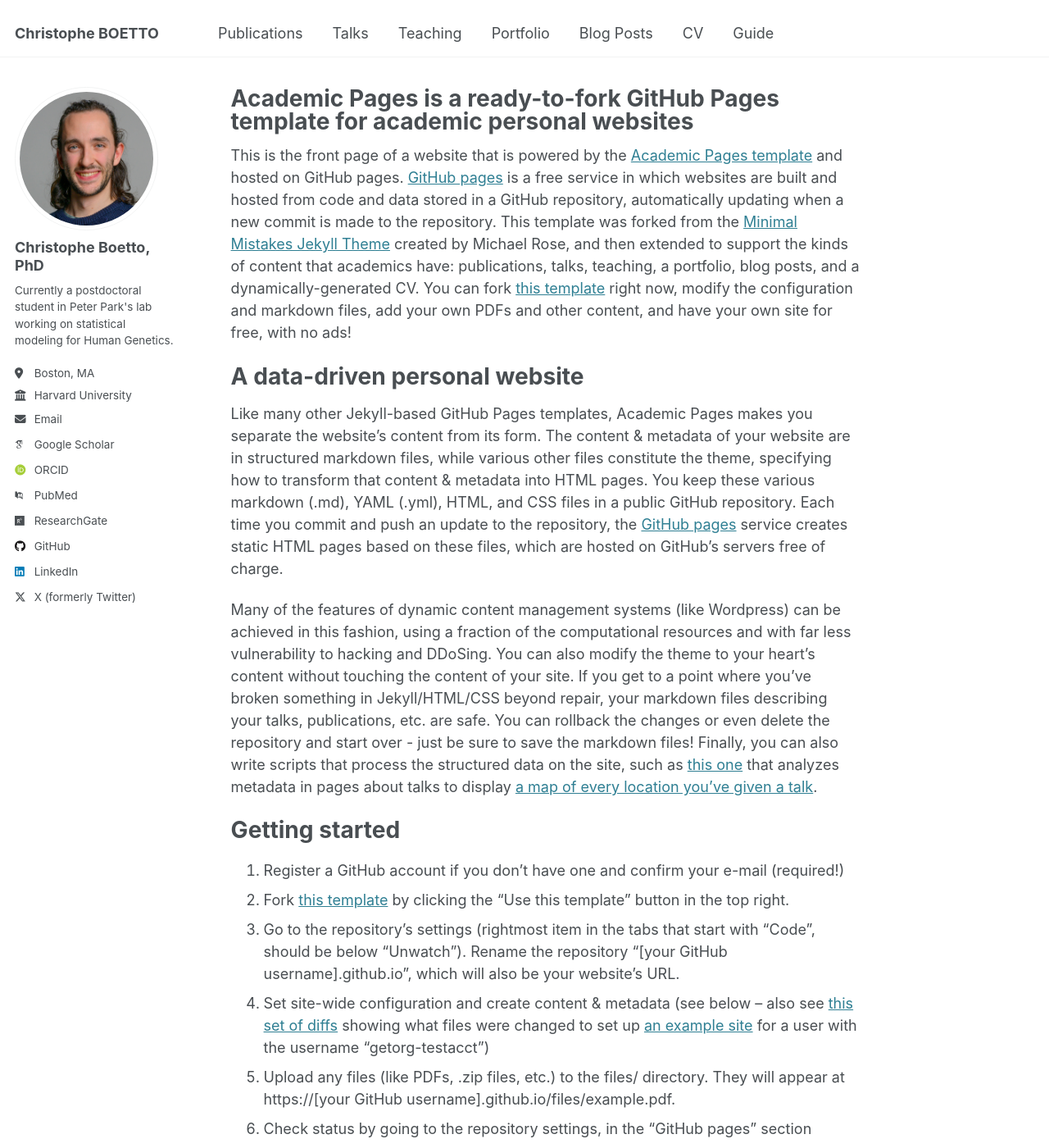
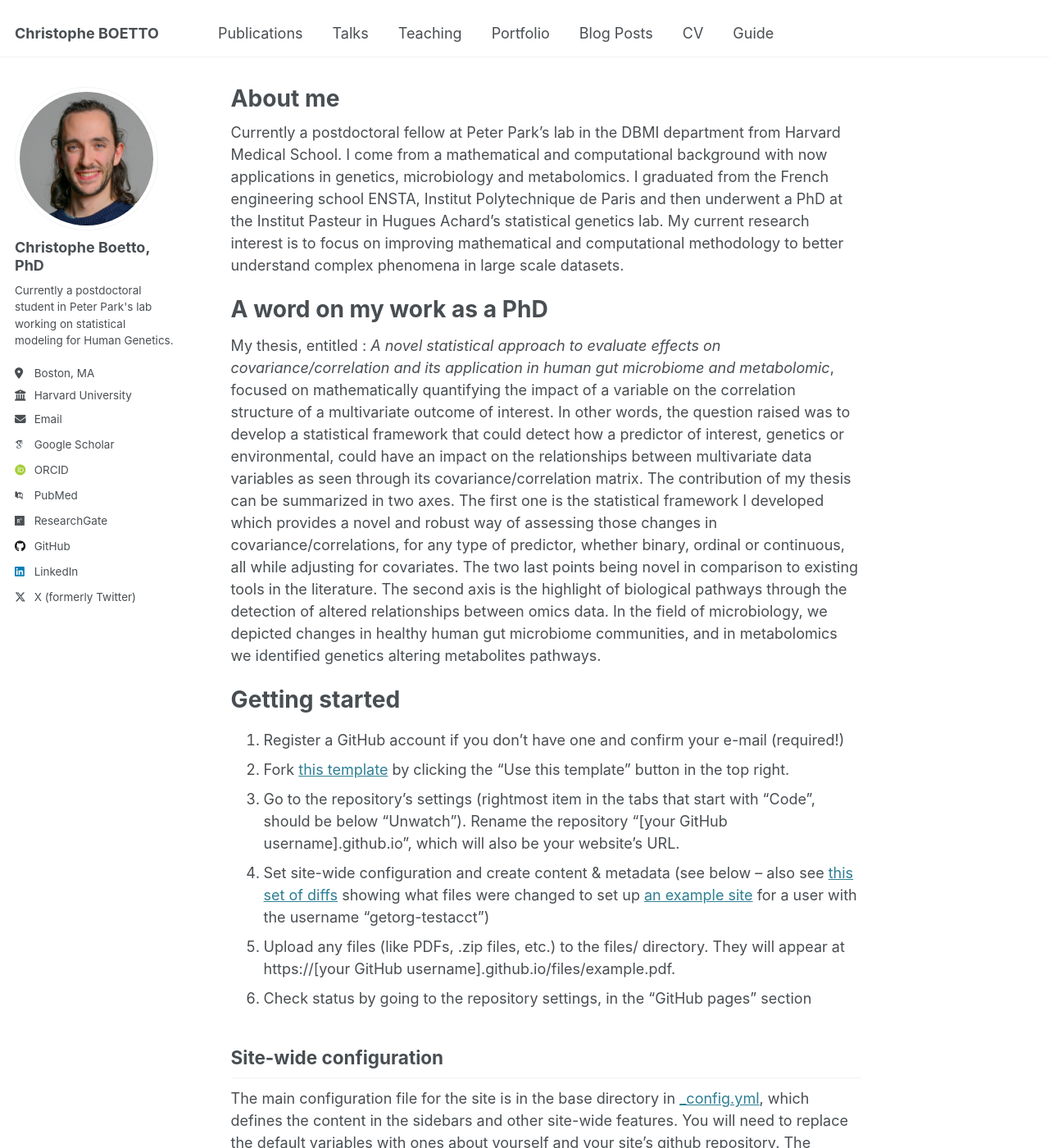
Before and after one commit to christopheboetto/website, a Jekyll site: the page built from _pages/about.md, in a window 1280 px wide and 1400 px high. Shown: the whole window at 82% size. Built offline with Jekyll 4.4.1, drawn with Linux system fonts in a browser that asks for light colours; some web fonts are replaced.

Commit message:
Update about.md

```diff
--- a/_pages/about.md
+++ b/_pages/about.md
@@ -1,19 +1,18 @@
 ---
 permalink: /
-title: "Academic Pages is a ready-to-fork GitHub Pages template for academic personal websites"
+title: "About me"
 author_profile: true
 redirect_from:
   - /about/
   - /about.html
 ---
 
-This is the front page of a website that is powered by the [Academic Pages template](https://github.com/academicpages/academicpages.github.io) and hosted on GitHub pages. [GitHub pages](https://pages.github.com) is a free service in which websites are built and hosted from code and data stored in a GitHub repository, automatically updating when a new commit is made to the repository. This template was forked from the [Minimal Mistakes Jekyll Theme](https://mmistakes.github.io/minimal-mistakes/) created by Michael Rose, and then extended to support the kinds of content that academics have: publications, talks, teaching, a portfolio, blog posts, and a dynamically-generated CV. You can fork [this template](https://github.com/academicpages/academicpages.github.io) right now, modify the configuration and markdown files, add your own PDFs and other content, and have your own site for free, with no ads!
+Currently a postdoctoral fellow at Peter Park’s lab in the DBMI department from Harvard Medical School. I come from a mathematical and computational background with now applications in genetics, microbiology and metabolomics. I graduated from the French engineering school ENSTA, Institut Polytechnique de Paris and then underwent a PhD at the Institut Pasteur in Hugues Achard's statistical genetics lab. My current research interest is to focus on improving mathematical and computational methodology to better understand complex phenomena in large scale datasets.
 
-A data-driven personal website
+A word on my work as a PhD
 ======
-Like many other Jekyll-based GitHub Pages templates, Academic Pages makes you separate the website's content from its form. The content & metadata of your website are in structured markdown files, while various other files constitute the theme, specifying how to transform that content & metadata into HTML pages. You keep these various markdown (.md), YAML (.yml), HTML, and CSS files in a public GitHub repository. Each time you commit and push an update to the repository, the [GitHub pages](https://pages.github.com/) service creates static HTML pages based on these files, which are hosted on GitHub's servers free of charge.
+My thesis, entitled : *A novel statistical approach to evaluate effects on covariance/correlation and its application in human gut microbiome and metabolomic*, focused on mathematically quantifying the impact of a variable on the correlation structure of a multivariate outcome of interest. In other words, the question raised was to develop a statistical framework that could detect how a predictor of interest, genetics or environmental, could have an impact on the relationships between multivariate data variables as seen through its covariance/correlation matrix. The contribution of my thesis can be summarized in two axes. The first one is the statistical framework I developed which provides a novel and robust way of assessing those changes in covariance/correlations, for any type of predictor, whether binary, ordinal or continuous, all while adjusting for covariates. The two last points being novel in comparison to existing tools in the literature. The second axis is the highlight of biological pathways through the detection of altered relationships between omics data. In the field of microbiology, we depicted changes in healthy human gut microbiome communities, and in metabolomics we identified genetics altering metabolites pathways.
 
-Many of the features of dynamic content management systems (like Wordpress) can be achieved in this fashion, using a fraction of the computational resources and with far less vulnerability to hacking and DDoSing. You can also modify the theme to your heart's content without touching the content of your site. If you get to a point where you've broken something in Jekyll/HTML/CSS beyond repair, your markdown files describing your talks, publications, etc. are safe. You can rollback the changes or even delete the repository and start over - just be sure to save the markdown files! Finally, you can also write scripts that process the structured data on the site, such as [this one](https://github.com/academicpages/academicpages.github.io/blob/master/talkmap.ipynb) that analyzes metadata in pages about talks to display [a map of every location you've given a talk](https://academicpages.github.io/talkmap.html).
 
 Getting started
 ======
```
